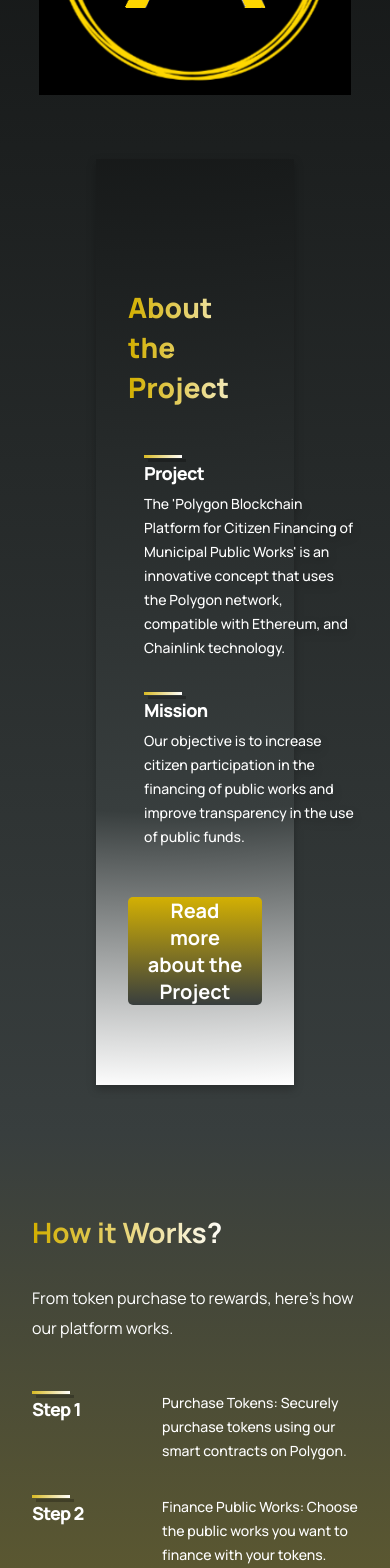
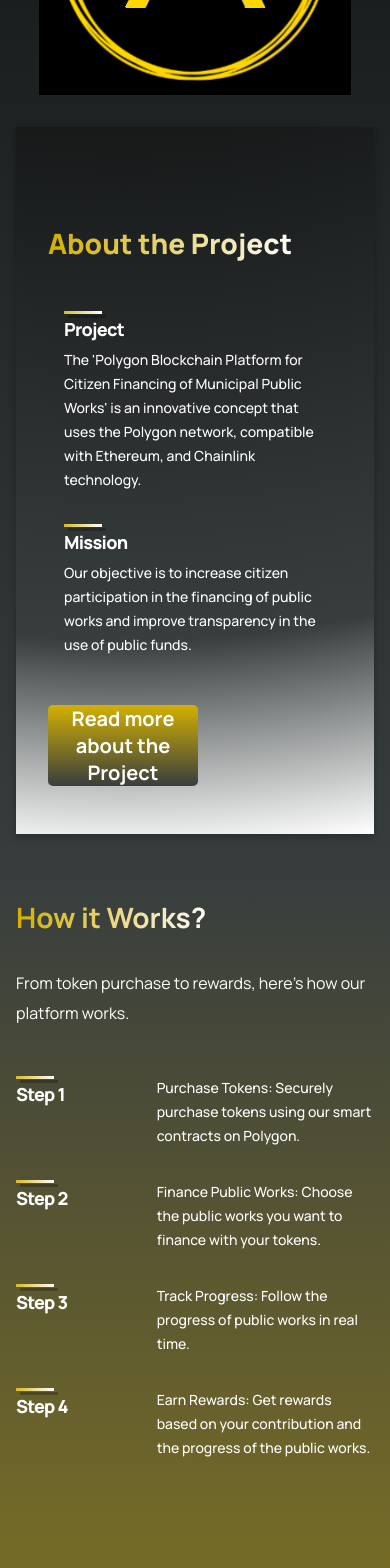
Before and after one commit to leetebbs/Alianza, a React (Create React App) app in the folder frontend/: page / in a window 390 px wide. Shown: the part 840-2408 px from the top of the page. Built offline with nearby package versions, Linux system fonts and the light colour scheme.

Commit message:
Adjust margin in App.css

```diff
--- a/frontend/src/App.css
+++ b/frontend/src/App.css
@@ -90,18 +90,16 @@
     .section__padding {
         padding: 4rem;
       }
-
       .section__margin {
-        padding: 4rem;
+        margin: 4rem;
       }
   }
 
   @media screen  and (max-width: 550px) {
     .section__padding {
-        padding: 4rem 2rem;
+        padding: 2rem 1rem;
       }
-
-      .section__margin {
-        padding: 4rem 2rem;
+    .section__margin {
+        margin: 2rem 1rem;
       }
   }
```
